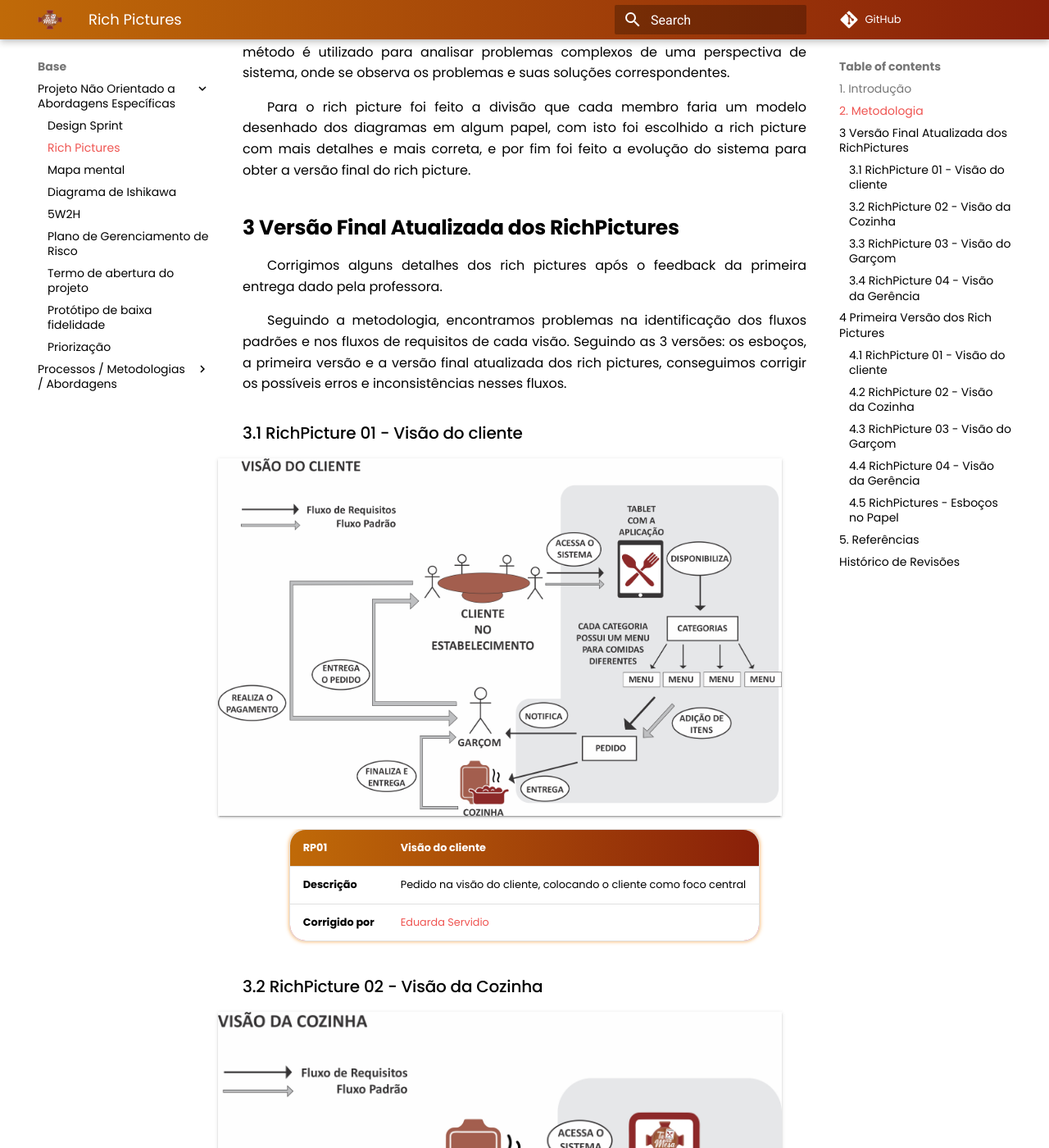
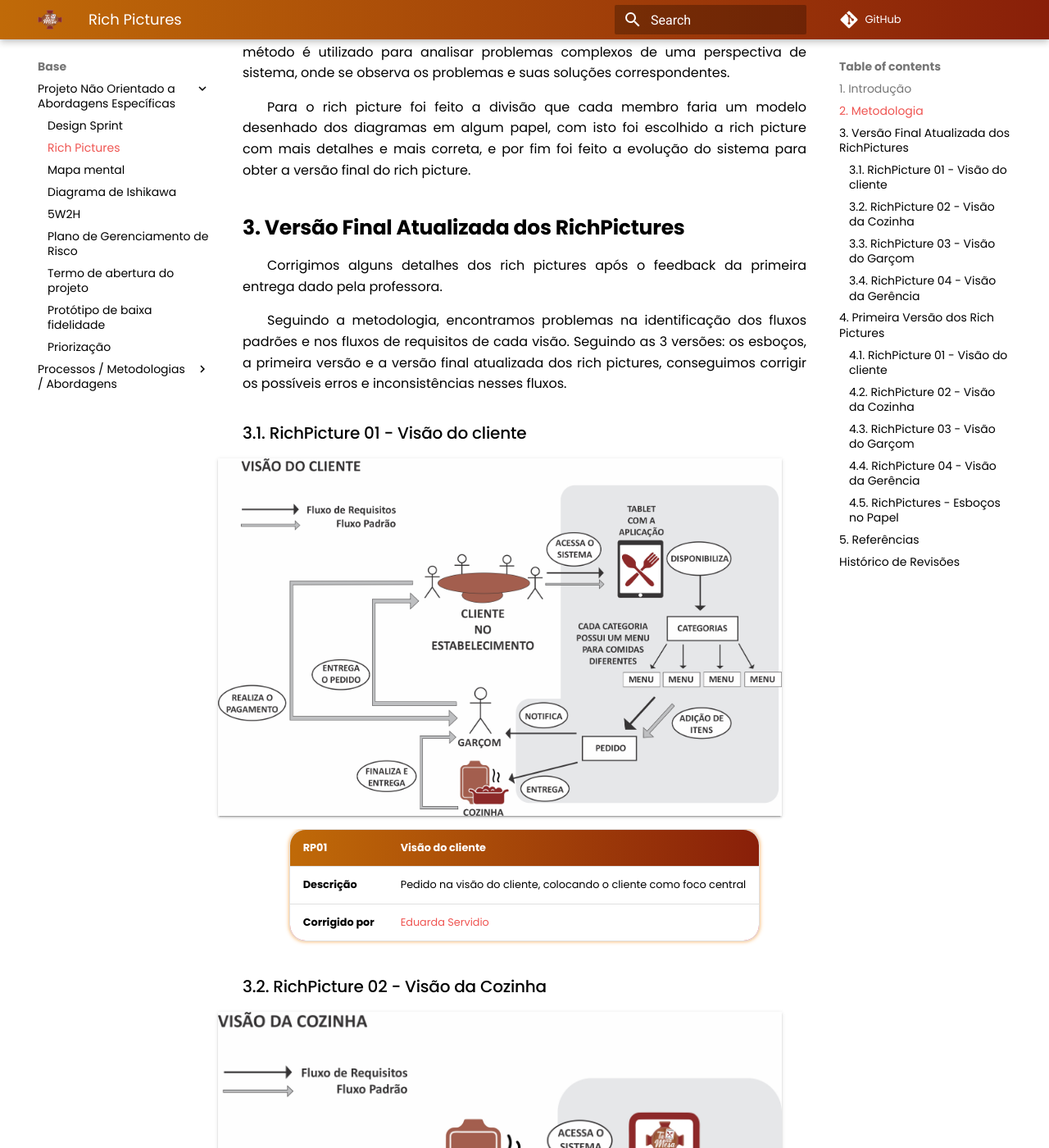
Before and after one commit to UnBArqDsw2021-1/2021.1_G02_TaNaMesa_docs, an MkDocs documentation site: the page built from docs/1-Base/Projeto-Nao-Orientado-Abordagens-Especificas/Rich-Picture.md, in a window 1280 px wide and 1400 px high, scrolled down 447 px. Shown: the whole window at 82% size. Built offline with MkDocs 1.6.1 and Material for MkDocs 9.7.7, drawn with Linux system fonts in a browser that asks for light colours; comment, search, counter and statistics services are not loaded; some of the changed text lies outside the part shown.

```diff
--- a/docs/1-Base/Projeto-Nao-Orientado-Abordagens-Especificas/Rich-Picture.md
+++ b/docs/1-Base/Projeto-Nao-Orientado-Abordagens-Especificas/Rich-Picture.md
@@ -15,14 +15,14 @@ Para o rich picture foi feito a divisão que cada membro faria um modelo desenha
 papel, com isto foi escolhido a rich picture com mais detalhes e mais correta, e por fim foi feito a evolução do sistema
 para obter a versão final do rich picture.
 
-## 3 Versão Final Atualizada dos RichPictures
+## 3. Versão Final Atualizada dos RichPictures
 
 Corrigimos alguns detalhes dos rich pictures após o feedback da primeira entrega dado pela professora.
 
 Seguindo a metodologia, encontramos problemas na identificação dos fluxos padrões e nos fluxos de requisitos de cada visão.
 Seguindo as 3 versões: os esboços, a primeira versão e a versão final atualizada dos rich pictures, conseguimos corrigir os possíveis erros e inconsistências nesses fluxos.
 
-### 3.1 RichPicture 01 - Visão do cliente
+### 3.1. RichPicture 01 - Visão do cliente
 
 [![RPC01](../../assets/img/seminario1/rich-picture/RPC01.jpg)](../../assets/img/seminario1/rich-picture/RPC01.jpg)
 
@@ -31,7 +31,7 @@ Seguindo as 3 versões: os esboços, a primeira versão e a versão final atuali
 | **Descrição** | Pedido na visão do cliente, colocando o cliente como foco central     |
 | **Corrigido por**  | [Eduarda Servidio](https://github.com/ServideoEC) |
 
-### 3.2 RichPicture 02 - Visão da Cozinha
+### 3.2. RichPicture 02 - Visão da Cozinha
 
 [![RPC02](../../assets/img/seminario1/rich-picture/RPC02.jpg)](../../assets/img/seminario1/rich-picture/RPC02.jpg)
 
@@ -40,7 +40,7 @@ Seguindo as 3 versões: os esboços, a primeira versão e a versão final atuali
 | **Descrição** | Pedido na visão da cozinha, colocando a cozinha como foco central     |
 | **Corrigido por**  | [Eduarda Servidio](https://github.com/ServideoEC) |
 
-### 3.3 RichPicture 03 - Visão do Garçom
+### 3.3. RichPicture 03 - Visão do Garçom
 
 [![RPC03](../../assets/img/seminario1/rich-picture/RPC03.jpg)](../../assets/img/seminario1/rich-picture/RPC03.jpg)
 
@@ -49,7 +49,7 @@ Seguindo as 3 versões: os esboços, a primeira versão e a versão final atuali
 | **Descrição** | Pedido na visão do garçom, colocando o garçom como foco central     |
 | **Corrigido por**  | [Eduarda Servidio](https://github.com/ServideoEC) |
 
-### 3.4 RichPicture 04 - Visão da Gerência
+### 3.4. RichPicture 04 - Visão da Gerência
 
 [![RPC04](../../assets/img/seminario1/rich-picture/RPC04.jpg)](../../assets/img/seminario1/rich-picture/RPC04.jpg)
 
@@ -58,8 +58,8 @@ Seguindo as 3 versões: os esboços, a primeira versão e a versão final atuali
 | **Descrição** | Pedido na visão da Gerência, colocando o gerente como foco central     |
 | **Corrigido por**  | [Eduarda Servidio](https://github.com/ServideoEC) |
 
-## 4 Primeira Versão dos Rich Pictures
-### 4.1 RichPicture 01 - Visão do cliente
+## 4. Primeira Versão dos Rich Pictures
+### 4.1. RichPicture 01 - Visão do cliente
 
 [![RPF01](../../assets/img/seminario1/rich-picture/RPF01.jpg)](../../assets/img/seminario1/rich-picture/RPF01.jpg)
 
@@ -69,7 +69,7 @@ Seguindo as 3 versões: os esboços, a primeira versão e a versão final atuali
 | **Autor**     | [Sergio Cipriano](https://github.com/sergiosacj)  |
 | **Co-Autor**  | [Eduarda Servidio](https://github.com/ServideoEC) |
 
-### 4.2 RichPicture 02 - Visão da Cozinha
+### 4.2. RichPicture 02 - Visão da Cozinha
 
 [![RPF02](../../assets/img/seminario1/rich-picture/RPF02.jpg)](../../assets/img/seminario1/rich-picture/RPF02.jpg)
 
@@ -79,7 +79,7 @@ Seguindo as 3 versões: os esboços, a primeira versão e a versão final atuali
 | **Autor**     | [Sergio Cipriano](https://github.com/sergiosacj)  |
 | **Co-Autor**  | [Eduarda Servidio](https://github.com/ServideoEC) |
 
-### 4.3 RichPicture 03 - Visão do Garçom
+### 4.3. RichPicture 03 - Visão do Garçom
 
 [![RPF03](../../assets/img/seminario1/rich-picture/RPF03.jpg)](../../assets/img/seminario1/rich-picture/RPF03.jpg)
 
@@ -88,7 +88,7 @@ Seguindo as 3 versões: os esboços, a primeira versão e a versão final atuali
 | **Descrição** | Pedido na visão do garçom.                        |
 | **Autor**     | [Eduarda Servidio](https://github.com/ServideoEC) |
 
-### 4.4 RichPicture 04 - Visão da Gerência
+### 4.4. RichPicture 04 - Visão da Gerência
 
 [![RPF04](../../assets/img/seminario1/rich-picture/RPF04.jpg)](../../assets/img/seminario1/rich-picture/RPF04.jpg)
 
@@ -97,7 +97,7 @@ Seguindo as 3 versões: os esboços, a primeira versão e a versão final atuali
 | **Descrição** | Aplicação na visão do usuário com mais privilégios. |
 | **Autor**     | [Eduarda Servidio](https://github.com/ServideoEC)   |
 
-### 4.5 RichPictures - Esboços no Papel
+### 4.5. RichPictures - Esboços no Papel
 
 [![RP01](../../assets/img/seminario1/rich-picture/RP01.jpeg)](../../assets/img/seminario1/rich-picture/RP01.jpeg)
 <br/>
```
Also changed, not shown: other parts of docs/1-Base/Projeto-Nao-Orientado-Abordagens-Especificas/Rich-Picture.md (+1 -0 lines).
